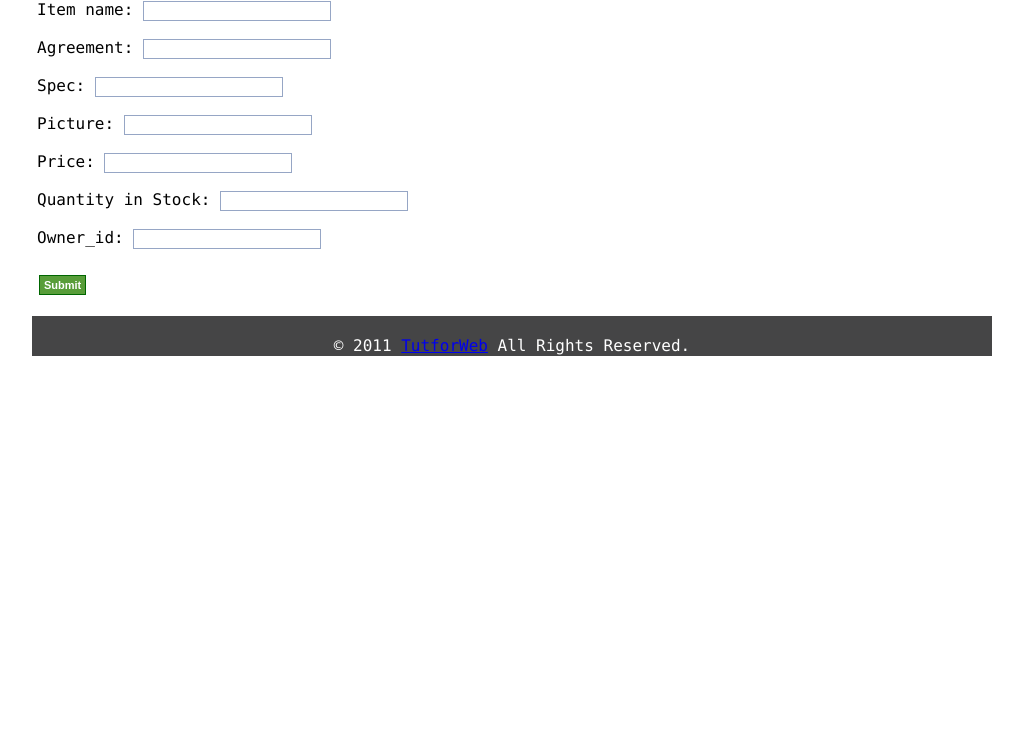
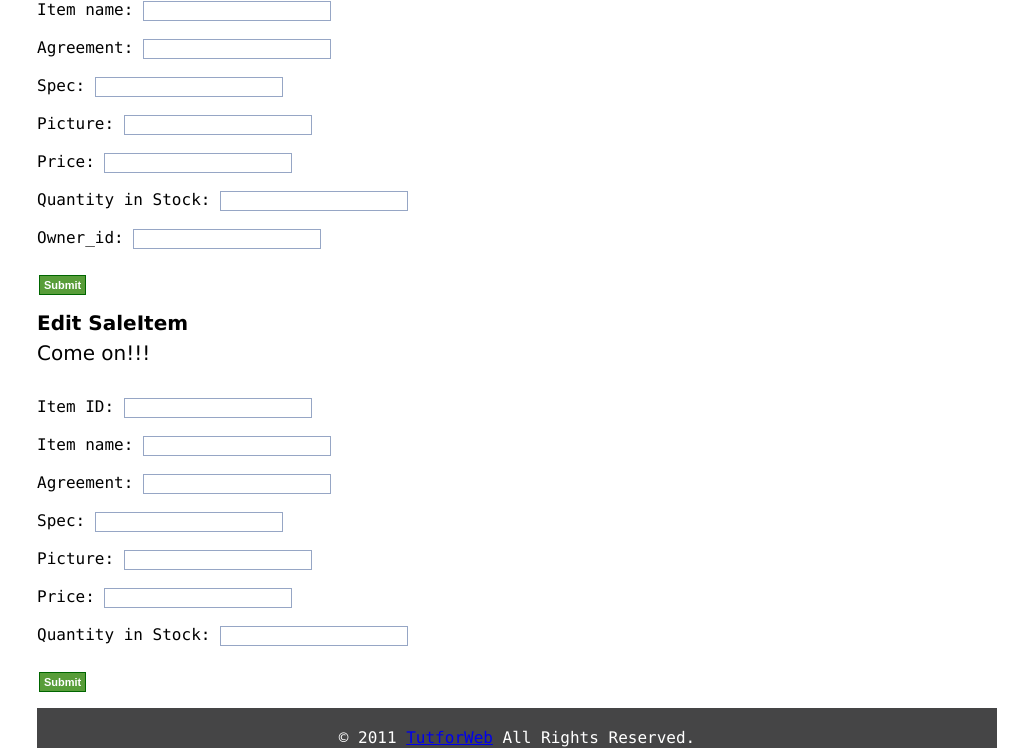
Before and after one commit to rainaz/buydo, a CodeIgniter app: page /buydo/index.php/item/index in a window 1280 px wide. Shown: the part 99-852 px from the top of the page, without its empty margins (128-1156 px from the left). Before the commit the page ends 455 px from the top, so only its background shows below. Run offline with CodeIgniter, Linux system fonts and the light colour scheme.

Commit message:
editSaleItem

```diff
--- a/application/controllers/item.php
+++ b/application/controllers/item.php
@@ -62,6 +62,32 @@ class Item extends CI_Controller{
 
 	}
 
+		public function editSaleItem() {
+		$this->load->library('form_validation');
+		// field name, error message, validation rules
+		$this->form_validation->set_rules('item_name', 'Item Name', 'trim|required|min_length[4]|xss_clean');
+		//  $this->form_validation->set_rules('email_address', 'Your Email', 'trim|required|valid_email');
+		//  $this->form_validation->set_rules('password', 'Password', 'trim|required|min_length[4]|max_length[32]');
+		//  $this->form_validation->set_rules('con_password', 'Password Confirmation', 'trim|required|matches[password]');
+
+		if($this->form_validation->run() == FALSE) {
+			$this->index();
+		}
+		else {
+			$row = $this->item_model->editItem();
+			$item_id = $this->input->post('item_id');
+			$price = $this->input->post('price');
+			$qis = $this->input->post('quantity_in_stock');
+			$this->saleitem_model->editSaleItem($price, $qis);
+
+			//find itemID
+			//$row = $this->item_model->addSaleItem(maybe we need a paramenter here);
+
+			$this->thank();
+		}
+
+	}
+
 	public function submitBidItem() {
 		$this->load->library('form_validation');
 		// field name, error message, validation rules
--- a/application/models/item_model.php
+++ b/application/models/item_model.php
@@ -54,7 +54,21 @@ public function addItem()
   $insertid = $this->db->insert_id();
   return $insertid;
  }
+public function editItem()
+  {
+    $this->load->helper('url');
 
+ $data=array(
+ 	 'item_id'=>$this->input->post('item_id'),
+   'item_name'=>$this->input->post('item_name'),
+    'agreement'=>$this->input->post('agreement'),
+    'status' => "in_stock",
+    'spec'=>$this->input->post('spec'),
+    'picture'=>$this->input->post('picture'),
+  );
+      $this->db->where('item_id', $this->input->post('item_id'));
+      return $this->db->update('items', $data);
+  }
 
 	function getItemInfo($id){
 		$isBid = $this->db->query("SELECT * FROM `bid_items` WHERE `bid_items`.`item_id`=".$id.";")->num_rows();
--- a/application/models/saleitem_model.php
+++ b/application/models/saleitem_model.php
@@ -18,6 +18,8 @@ class SaleItem_model extends CI_Model {
 		}
 		return false;
 	}
+
+
 
 	function __construct(){
 		parent::__construct();
@@ -44,10 +46,20 @@ class SaleItem_model extends CI_Model {
     'quantity_in_stock'=>$this->input->post('quantity_in_stock'),
   );
   $this->db->insert('sale_items',$data);
+ }
 
+ public function editSaleItem()
+  {
+    $this->load->helper('url');
 
-
- }
+ $data=array(
+ 	  'item_id'=>$this->input->post('item_id'),
+    'price'=>$this->input->post('price'),
+    'quantity_in_stock'=>$this->input->post('quantity_in_stock'),
+  );
+      $this->db->where('item_id', $this->input->post('item_id'));
+      return $this->db->update('sale_items', $data);
+  }
 
 }
 ?>
--- a/application/views/saleitem_add_view.php
+++ b/application/views/saleitem_add_view.php
@@ -42,4 +42,43 @@
  <?php echo form_close(); ?>
 
 </div><!--<div class="saleitem_form">-->
+
+<div class="saleitem_form">
+<div class="form_title">Edit SaleItem</div>
+<div class="form_sub_title">Come on!!!</div>
+ <?php echo validation_errors('<p class="error">'); ?>
+ <?php echo form_open("item/editSaleItem"); ?>
+
+<p>
+<label for=item_id>Item ID:</label>
+  <input type="text" id="item_id" name="item_id" value="<?php echo set_value('item_id'); ?>" />
+</p>
+<p>
+<label for=item_name>Item name:</label>
+  <input type="text" id="item_name" name="item_name" value="<?php echo set_value('item_name'); ?>" />
+</p>
+<p>
+<label for=agreement>Agreement:</label>
+  <input type="text" id="agreement" name="agreement" value="<?php echo set_value('agreement'); ?>" />
+</p>
+<p>
+<label for=spec>Spec:</label>
+  <input type="text" id="spec" name="spec" value="<?php echo set_value('spec'); ?>" />
+</p>
+<p>
+<label for=picture>Picture:</label>
+  <input type="text" id="picture" name="picture" value="<?php echo set_value('picture'); ?>" />
+</p>
+<p>
+<label for=price>Price:</label>
+  <input type="text" id="price" name="price" value="<?php echo set_value('price'); ?>" />
+</p>
+<p>
+<label for=quantity_in_stock>Quantity in Stock:</label>
+  <input type="text" id="quantity_in_stock" name="quantity_in_stock" value="<?php echo set_value('quantity_in_stock'); ?>" />
+</p>
+  <p>
+  <input type="submit" class="greenButton" value="Submit" />
+  </p>
+ <?php echo form_close(); ?>
 </div><!--<div id="content">-->
```
Also changed, not shown: application/views/thank_view.php (line endings or trailing spaces).
